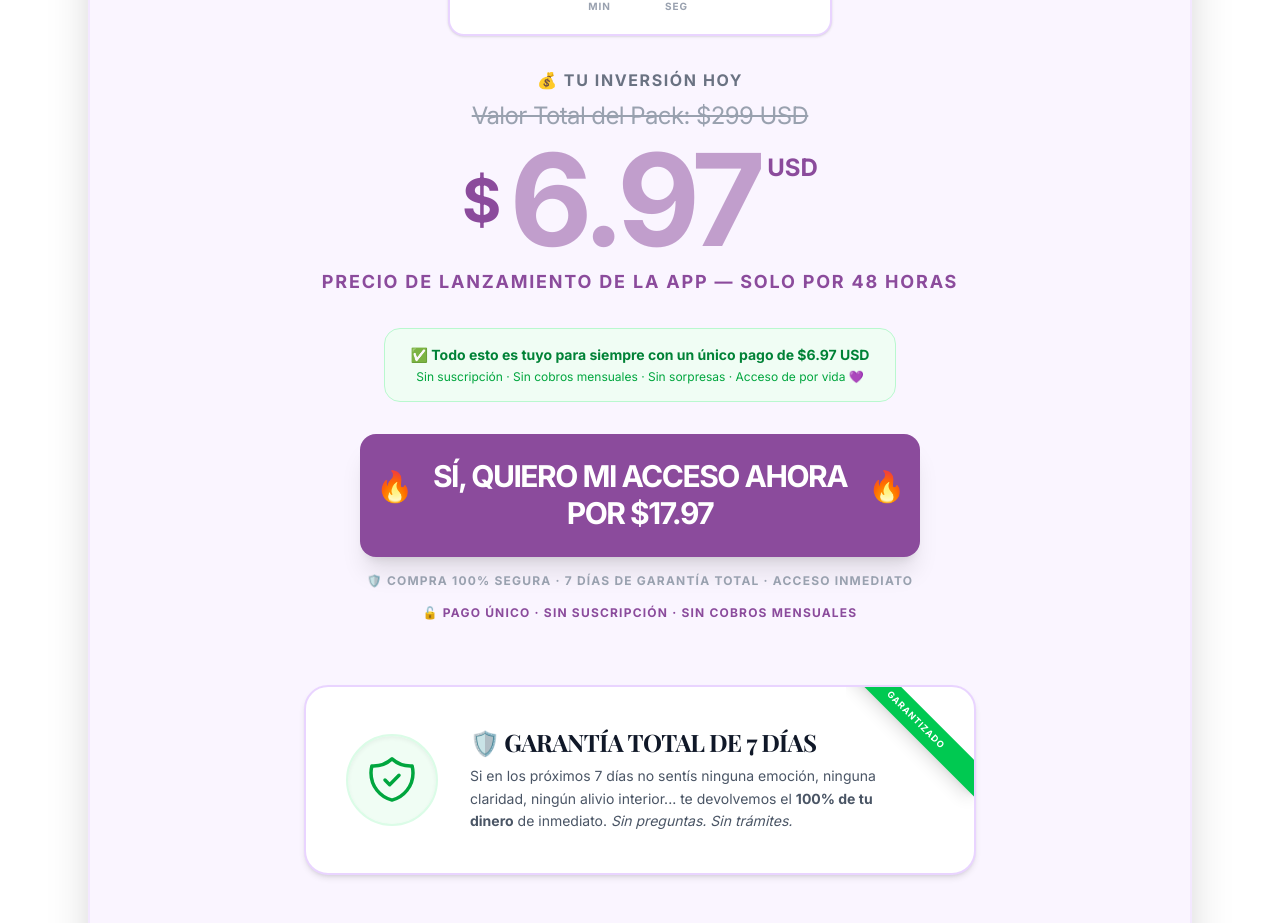
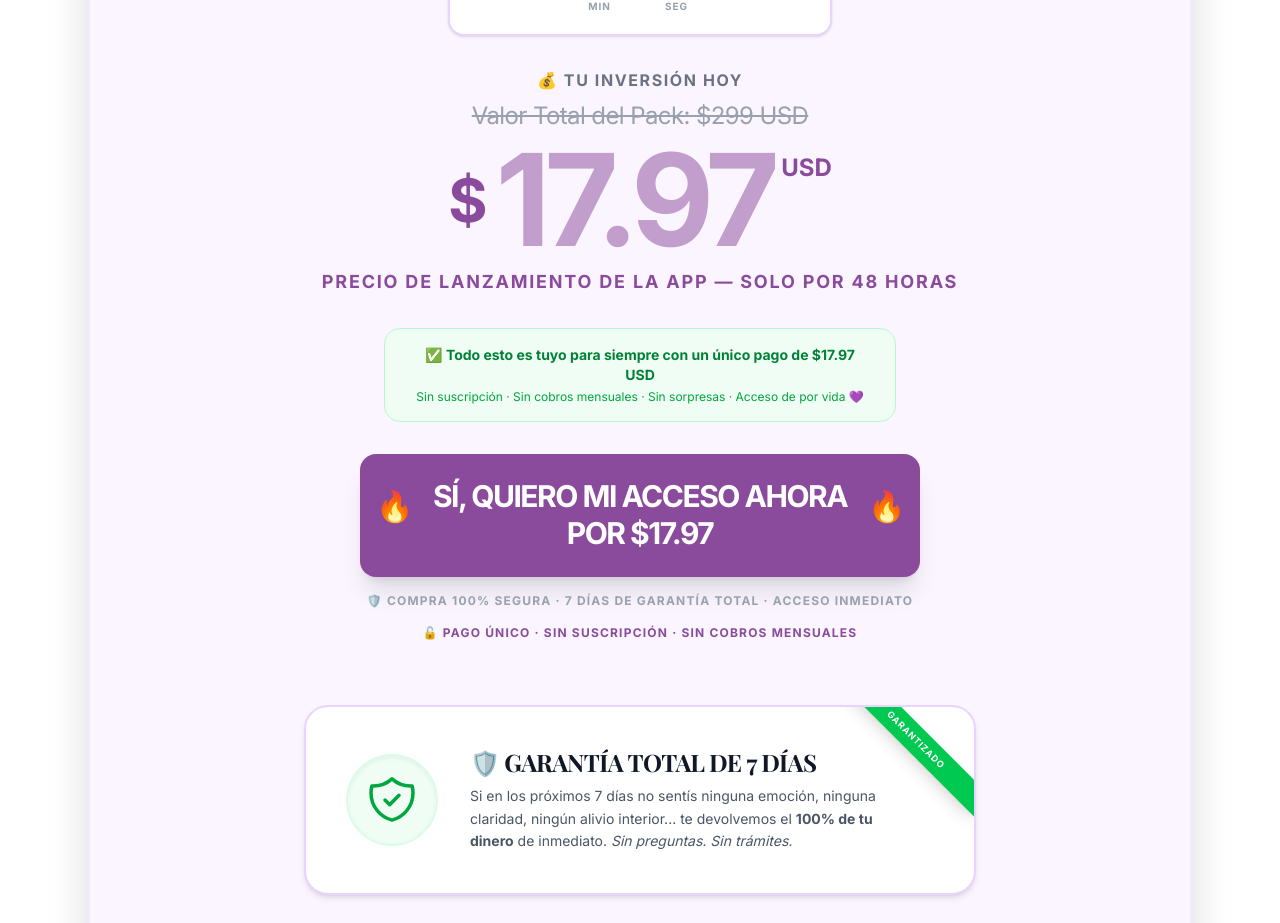
Before and after one commit to sandramon2412-png/tubiodescodificacion, a React (Vite) app: page / in a window 1280 px wide. Shown: the part 9294-10217 px from the top of the page. Built offline with nearby package versions, Linux system fonts and the light colour scheme; a web font is replaced by a local one.

Commit message:
Update pricing from $6.97 to $17.97

```diff
--- a/Landing.tsx
+++ b/Landing.tsx
@@ -97,7 +97,7 @@ function QuizSection({ paymentUrl }: { paymentUrl: string }) {
                 <div className="border-t border-purple-700 pt-4"><p className="text-purple-400 text-sm font-medium mb-1">Síntomas relacionados:</p><p className="text-purple-200 text-sm">{resultado.sintomas}</p></div>
               </div>
               <p className="text-purple-200 mb-6 leading-relaxed">La biodescodificación te muestra exactamente cómo sanar esta emoción — y liberar el síntoma que carga tu cuerpo.</p>
-              <motion.a href={paymentUrl} target="_blank" rel="noopener noreferrer" whileHover={{ scale: 1.05 }} whileTap={{ scale: 0.97 }} className="block bg-white text-purple-900 font-bold text-lg px-10 py-4 rounded-full mb-3 cursor-pointer">🔥 Quiero entender mi cuerpo completo — $6.97</motion.a>
+              <motion.a href={paymentUrl} target="_blank" rel="noopener noreferrer" whileHover={{ scale: 1.05 }} whileTap={{ scale: 0.97 }} className="block bg-white text-purple-900 font-bold text-lg px-10 py-4 rounded-full mb-3 cursor-pointer">🔥 Quiero entender mi cuerpo completo — $17.97</motion.a>
               <p className="text-purple-400 text-xs mb-4">🔓 Pago único · Sin suscripción · Acceso de por vida</p>
               <button onClick={reiniciar} className="text-purple-400 text-sm underline cursor-pointer bg-transparent border-0">Hacer el quiz de nuevo</button>
             </motion.div>
@@ -426,14 +426,14 @@ const Landing: React.FC = () => {
                 <p className="text-gray-400 line-through text-lg sm:text-2xl font-medium tracking-tight">Valor Total del Pack: $299 USD</p>
                 <div className="flex items-center justify-center gap-1 sm:gap-2">
                   <span className="text-4xl sm:text-6xl font-black text-[#8B4B9C]">$</span>
-                  <span className="text-7xl sm:text-9xl font-black text-[#8B4B9C] tracking-tighter animate-pulse">6.97</span>
+                  <span className="text-7xl sm:text-9xl font-black text-[#8B4B9C] tracking-tighter animate-pulse">17.97</span>
                   <span className="text-xl sm:text-2xl font-black text-[#8B4B9C] self-start mt-2 sm:mt-4">USD</span>
                 </div>
                 <p className="text-[#8B4B9C] font-black text-sm sm:text-lg uppercase tracking-widest px-4 text-center">PRECIO DE LANZAMIENTO DE LA APP — SOLO POR 48 HORAS</p>
               </div>
               {/* SIN SUSCRIPCIÓN — lugar 3, sección pack */}
               <div className="bg-green-50 border border-green-200 rounded-2xl px-6 py-4 max-w-lg mx-auto">
-                <p className="text-green-700 text-sm font-bold">✅ Todo esto es tuyo para siempre con un único pago de $6.97 USD</p>
+                <p className="text-green-700 text-sm font-bold">✅ Todo esto es tuyo para siempre con un único pago de $17.97 USD</p>
                 <p className="text-green-600 text-xs mt-1 font-medium">Sin suscripción · Sin cobros mensuales · Sin sorpresas · Acceso de por vida 💜</p>
               </div>
               <div className="max-w-xl mx-auto space-y-4 px-2">
@@ -532,7 +532,7 @@ const Landing: React.FC = () => {
             <div className="flex items-center gap-3 sm:gap-4 flex-1 sm:flex-initial justify-between sm:justify-end w-full sm:w-auto px-2">
               <div className="text-left sm:text-right leading-none">
                 <p className="text-[10px] text-gray-400 line-through mb-1">$47 USD</p>
-                <div className="flex items-baseline gap-1"><span className="text-xs font-bold text-[#8B4B9C]">$</span><span className="text-xl sm:text-2xl font-black text-[#8B4B9C]">6.97</span></div>
+                <div className="flex items-baseline gap-1"><span className="text-xs font-bold text-[#8B4B9C]">$</span><span className="text-xl sm:text-2xl font-black text-[#8B4B9C]">17.97</span></div>
                 <p className="text-[9px] text-green-600 font-bold">Pago único · Sin suscripción</p>
               </div>
               <button onClick={handlePurchase} className="bg-[#8B4B9C] hover:bg-purple-800 text-white px-5 sm:px-6 py-3 sm:py-3.5 rounded-xl font-bold text-xs sm:text-sm shadow-lg transition transform hover:scale-105 active:scale-95 animate-pulse-subtle flex-1 sm:flex-initial text-center">¡ACCESO INMEDIATO! 🚀</button>
```
